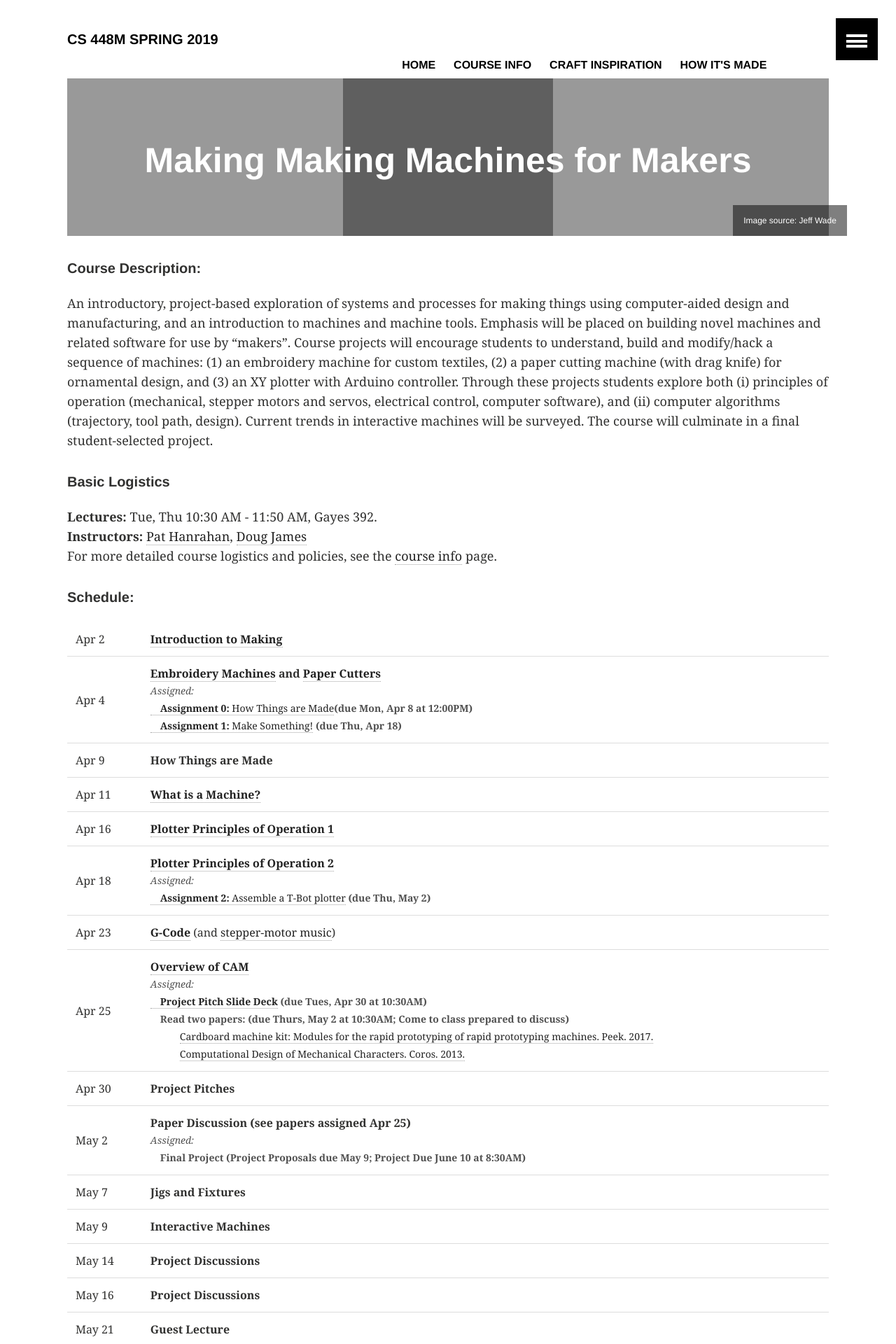
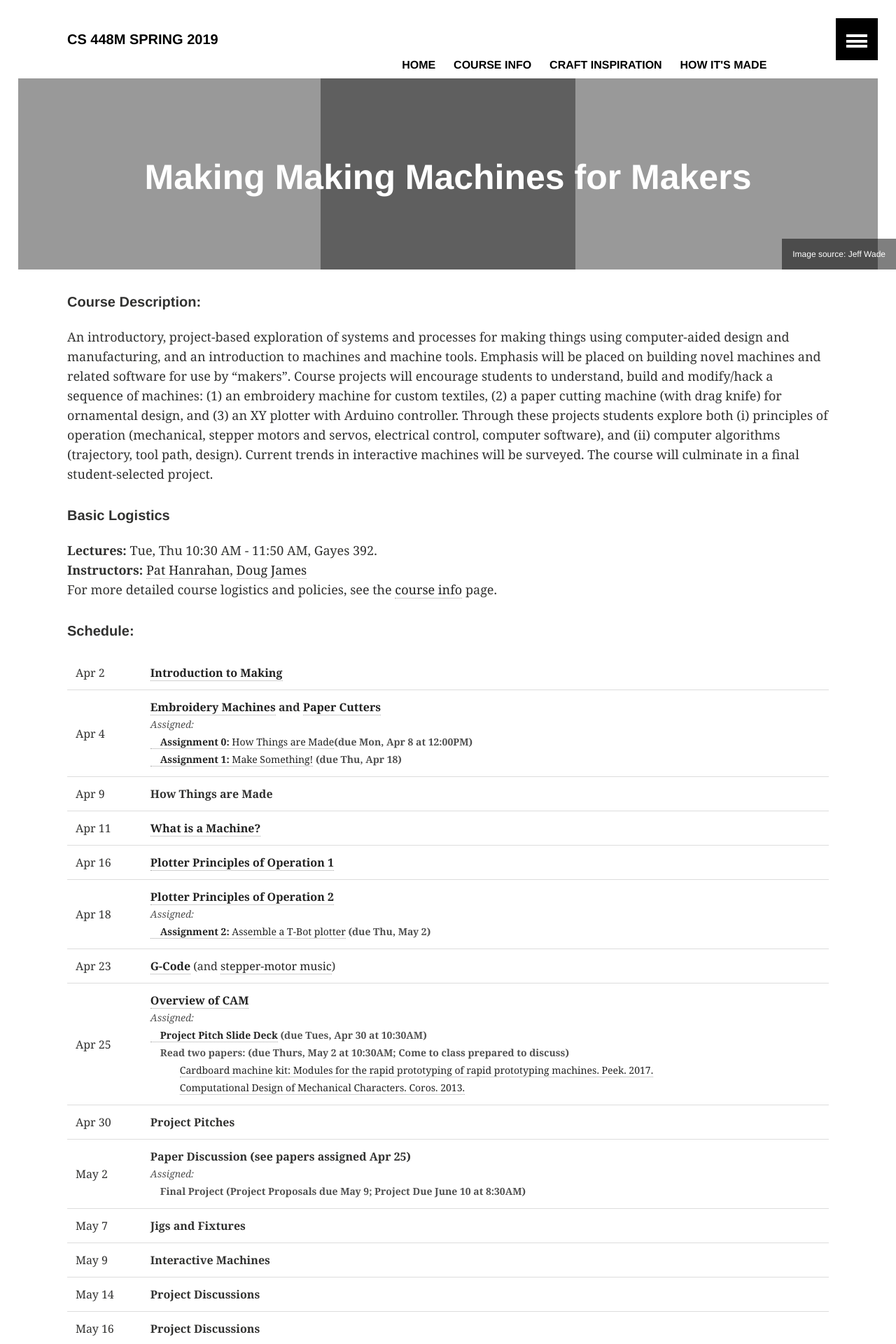
Before and after one commit to cs448m/cs448m.github.io, a Jekyll site: the page built from index.md, in a window 1280 px wide. Shown: the top 1920 px of the page at 70% size. Built offline with Jekyll 4.4.1, drawn with Linux system fonts in a browser that asks for light colours.

Commit message:
fixing banner

```diff
--- /dev/null
+++ b/_layouts/index.html
@@ -0,0 +1,47 @@
+<!DOCTYPE html>
+<html>
+  <head>
+    <meta charset="utf-8">
+    <title>{% if page.title %}{{ page.title }} • {% endif %}{{ site.title }}</title>
+    {% if page.excerpt %}<meta name="description" content="{{ page.excerpt | strip_html }}">{% endif %}
+    {% if page.tags %}<meta name="keywords" content="{{ page.tags | join: ', ' }}">{% endif %}
+    {% if page.author %}
+      {% assign author = site.data.authors[page.author] %}{% else %}{% assign author = site.owner %}
+    {% endif %}
+    {% include open-graph.html %}
+
+    <link rel="canonical" href="{{ page.url | replace:'index.html','' | prepend: site.url }}">
+
+    <link href="{{ site.url }}/atom.xml" type="application/atom+xml" rel="alternate" title="{{ site.title }} Atom Feed">
+    <link href="{{ site.url }}/sitemap.xml" type="application/xml" rel="sitemap" title="Sitemap">
+
+    <meta name="HandheldFriendly" content="True">
+    <meta name="MobileOptimized" content="320">
+    <meta name="viewport" content="width=device-width, initial-scale=1.0">
+    <meta http-equiv="cleartype" content="on">
+
+    <link rel="stylesheet" href="{{ site.url }}/css/main.css">
+    <!-- HTML5 Shiv and Media Query Support for IE -->
+    <!--[if lt IE 9]>
+      <script src="{{ site.url }}/js/vendor/html5shiv.min.js"></script>
+      <script src="{{ site.url }}/js/vendor/respond.min.js"></script>
+    <![endif]-->
+
+  </head>
+
+  <body id="js-body">
+    {% include browser-upgrade.html %}
+    {% include header.html %}
+    {% include navigation-sliding.html %}
+
+    <div id="page-wrapper">
+      {{ content }}
+      {% include footer.html %}
+    </div>
+
+    <script src="{{ site.url }}/js/vendor/jquery-1.9.1.min.js"></script>
+    <script src="{{ site.url }}/js/main.js"></script>
+
+  </body>
+
+</html>
--- a/_layouts/landing.html
+++ b/_layouts/landing.html
@@ -11,7 +11,9 @@
  -->
  			<div class="page-lead-content">
 	 			<div class="page-title">
+	 				<br>
 					<h1>{{ page.title }}</h1>
+					<br>
 					{% if page.excerpt %}<p>{{ page.excerpt }}</p>{% endif %}
 					{% if page.application-lnk %}<a href="{{ page.application-lnk }}" class="btn-inverse">Go to Application</a>{% endif %}
 				</div>
```
Also changed, not shown: other parts of _layouts/landing.html (+1 -1 lines).
